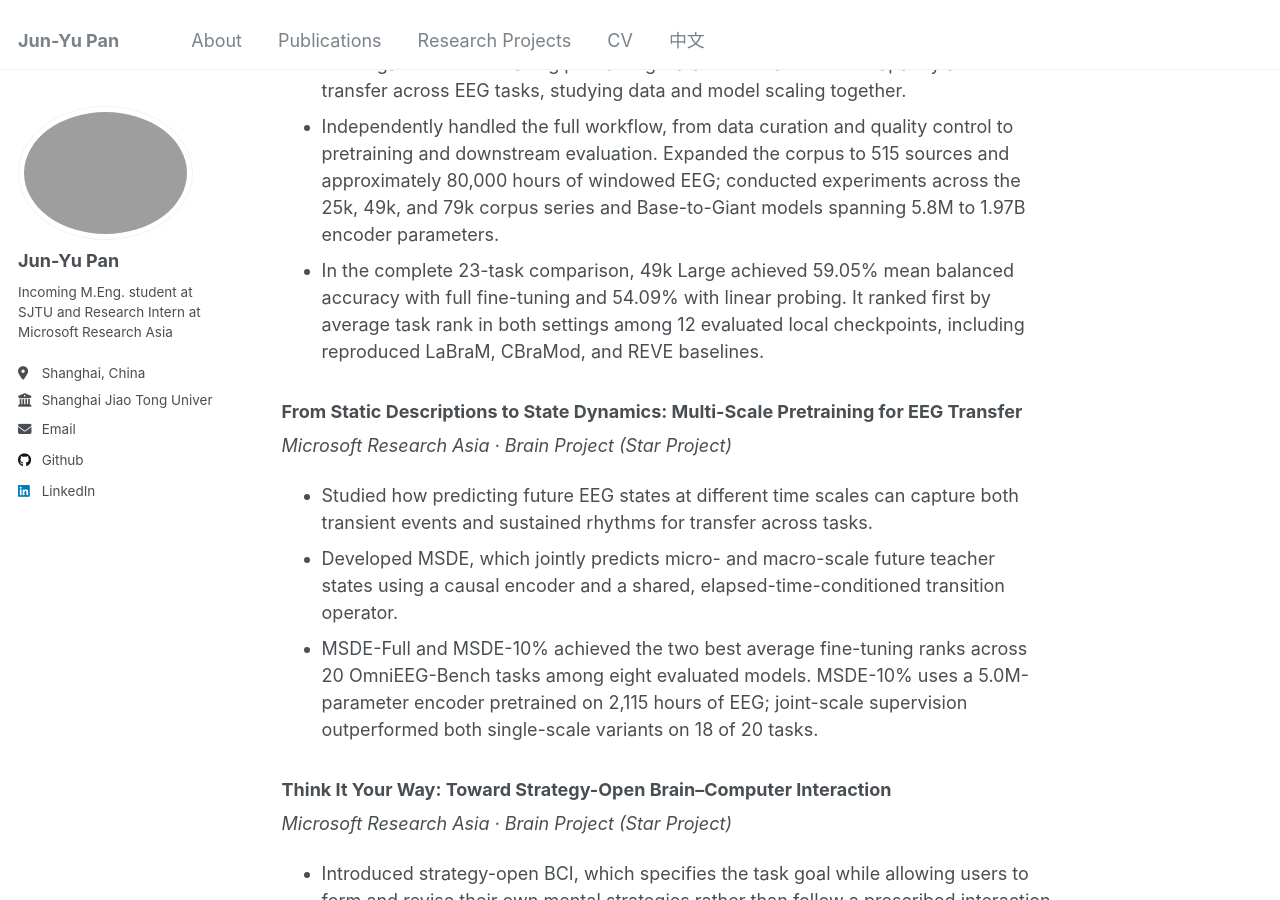
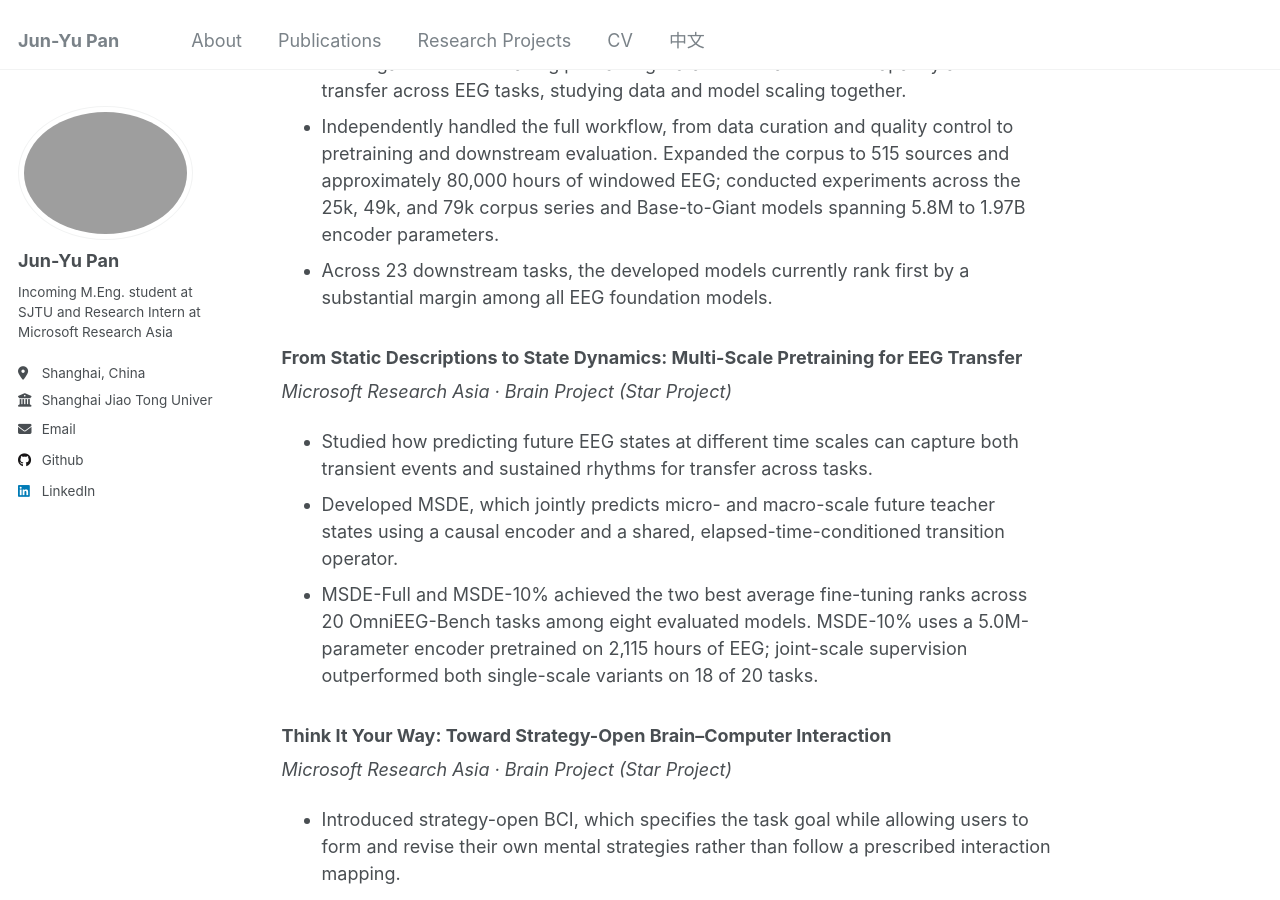
Before and after one commit to AlbertMentat/AlbertMentat.github.io, a Jekyll site: the page built from _pages/about.md, in a window 1280 px wide and 900 px high, scrolled down 1944 px. Built offline with Jekyll 4.4.1, drawn with Linux system fonts in a browser that asks for light colours.

```diff
--- a/_pages/about.md
+++ b/_pages/about.md
@@ -45,7 +45,7 @@ Selected Research Projects
 
 - Investigated how increasing pretraining-data volume and model capacity affects transfer across EEG tasks, studying data and model scaling together.
 - Independently handled the full workflow, from data curation and quality control to pretraining and downstream evaluation. Expanded the corpus to 515 sources and approximately 80,000 hours of windowed EEG; conducted experiments across the 25k, 49k, and 79k corpus series and Base-to-Giant models spanning 5.8M to 1.97B encoder parameters.
-- In the complete 23-task comparison, 49k Large achieved 59.05% mean balanced accuracy with full fine-tuning and 54.09% with linear probing. It ranked first by average task rank in both settings among 12 evaluated local checkpoints, including reproduced LaBraM, CBraMod, and REVE baselines.
+- Across 23 downstream tasks, the developed models currently rank first by a substantial margin among all EEG foundation models.
 
 ### From Static Descriptions to State Dynamics: Multi-Scale Pretraining for EEG Transfer
 *Microsoft Research Asia · Brain Project (Star Project)*
```
Also changed, not shown: _pages/about-zh.md (+1 -1 lines), _pages/cv-zh.md (+1 -1 lines), _pages/cv.md (+1 -1 lines), 2 other files.
